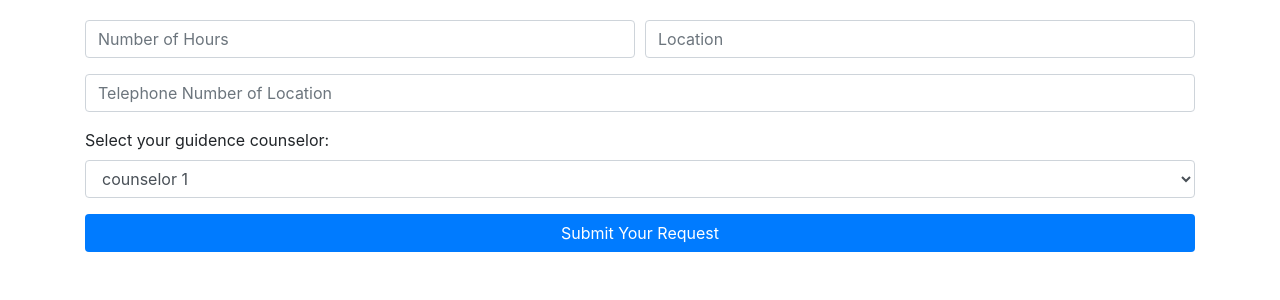
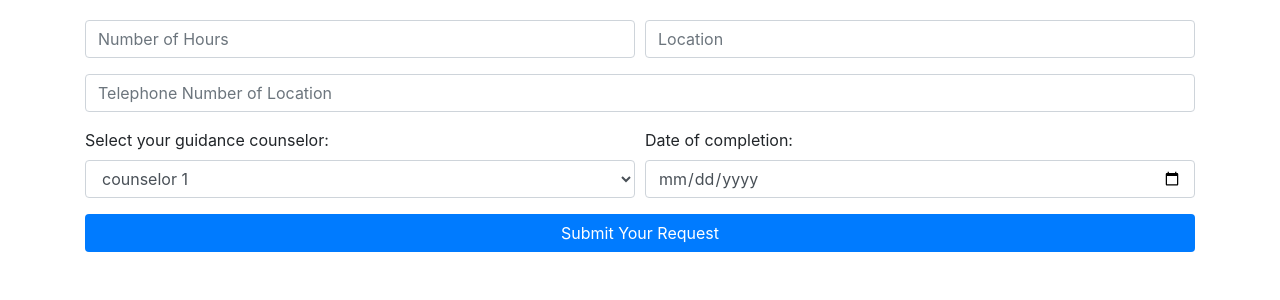
Before and after one commit to doge/ICS3U-Culminating-2019, a Flask app: page /submit in a window 1280 px wide. Shown: the part 56-356 px from the top of the page. Run offline with Flask 2, Linux system fonts and the light colour scheme; a user stored in the database is signed in; data comes from the database, SQL or seed files in the repository; both versions use the stored data as it was after the commit; some libraries are stand-ins or nearby versions.

Commit message:
near completion of students

```diff
--- a/app.py
+++ b/app.py
@@ -18,9 +18,22 @@
             [x] login/registration system -> sqlite3 db
             [x] sessions
 
+            * students *
+                [x] submit a request form
+                [ ] display all requests on home
+
+            * counselors *
+                [ ] approval of requests
+
         * verification process *
             [ ] setup auto-mailer -> google smtp server
             [x] different user accounts (administrator -> counselor -> student)
+
+        * finishing touches *
+            [ ] table on /home that displays all requests
+
+        * organization *
+            [ ] put routes into separate files -> create a directory (/routes) [use 'blueprints']
 
 
 '''
@@ -66,7 +79,8 @@
     if g.user and g.level == "student":
         if request.method == "POST":
             if "submit_button" in request.form:
-                pass
+                insert_new_activity(g.user, request.form['number_of_hours'], request.form['location'], request.form['number_of_location'], request.form['date_of_completion'], request.form['counselor'])
+                flash('Your submission was successful!', 'success')
 
         return render_template("submit.html")
     else:
@@ -91,7 +105,7 @@
 
     # If the user is already logged in,
     if g.user:
-        return redirect(url_for('solve'))
+        return redirect(url_for('home'))
     else:
         return render_template('login.html')
 
--- a/lib/db.py
+++ b/lib/db.py
@@ -105,15 +105,17 @@
     conn.close()
 
 
-def insert_new_activity(username, number_of_hours, location, telephone_number, date_completed):
+def insert_new_activity(username, number_of_hours, location, telephone_number, date_completed, counselor):
     date_submitted = datetime.datetime.now().strftime("%Y-%m-%d")
 
-    to_insert = [(return_user_id(username), number_of_hours, location, telephone_number, date_completed, date_submitted)]
+    to_insert = [(return_user_id(username), username, number_of_hours, location, date_submitted, date_completed,
+                  telephone_number, counselor)]
 
     conn = sqlite3.connect(db_name)
     c = conn.cursor()
 
-    c.executemany("INSERT INTO fractal_users ('id', 'num_of_hours', 'location', 'date_submitted', 'date_of_completion', 'phone_number') VALUES (?, ?, ?, ?, ?, ?)", to_insert)
+    c.executemany("INSERT INTO fractal_activities ('id', 'name', 'num_of_hours', 'location', 'date_submitted', "
+                  "'date_of_completion', 'phone_number', 'counselor') VALUES (?, ?, ?, ?, ?, ?, ?, ?)", to_insert)
     conn.commit()
 
     conn.close()
--- a/templates/login.html
+++ b/templates/login.html
@@ -42,10 +42,10 @@
         <form method="post">
           <div class="form-row">
             <div class="form-group col-md-6">
-              <input type="text" class="form-control" name="username" placeholder="Username">
+              <input type="text" class="form-control" name="username" placeholder="Username" required>
             </div>
             <div class="form-group col-md-6">
-              <input type="password" class="form-control" name="password" placeholder="Password">
+              <input type="password" class="form-control" name="password" placeholder="Password" required>
             </div>
           </div>
             <button type="submit" class="btn btn-primary block" name="login_button">Login</button>
--- a/templates/register.html
+++ b/templates/register.html
@@ -42,14 +42,14 @@
         <form method="post">
           <div class="form-row">
             <div class="form-group col-md-6">
-              <input type="text" class="form-control" name="username" placeholder="Username">
+              <input type="text" class="form-control" name="username" placeholder="Username" required>
             </div>
             <div class="form-group col-md-6">
-              <input type="password" class="form-control" name="password" placeholder="Password">
+              <input type="password" class="form-control" name="password" placeholder="Password" required>
             </div>
           </div>
           <div class="form-group">
-            <input type="email" class="form-control" name="email" placeholder="Email">
+            <input type="email" class="form-control" name="email" placeholder="Email" required>
           </div>
           <button type="submit" class="btn btn-primary block" name="register_button">Register</button>
         </form>
--- a/templates/submit.html
+++ b/templates/submit.html
@@ -45,25 +45,34 @@
         <form method="post">
           <div class="form-row">
             <div class="form-group col-md-6">
-              <input type="text" class="form-control" name="number_of_hours" placeholder="Number of Hours">
+              <input type="number" step="0.1" class="form-control" name="number_of_hours" placeholder="Number of Hours" required>
             </div>
             <div class="form-group col-md-6">
-              <input type="text" class="form-control" name="location" placeholder="Location">
+              <input type="text" class="form-control" name="location" placeholder="Location" required>
             </div>
           </div>
 
             <div class="form-group">
-              <input type="text" class="form-control" name="number_of_location" placeholder="Telephone Number of Location">
+              <input type="tel" class="form-control" name="number_of_location" placeholder="Telephone Number of Location" required>
             </div>
 
-            <div class="form-group">
-              <label for="counselor_dropdown">Select your guidence counselor:</label>
-              <select class="form-control" id="counselor_dropdown">
-                  {% for name in g.counselor_list %}
-                  <option>{{ name }}</option>
-                  {% endfor %}
-              </select>
+            <div class="form-row">
+               <div class="form-group col-md-6">
+                  <label for="counselor_dropdown">Select your guidance counselor:</label>
+                      <select class="form-control" name="counselor">
+                          {% for name in g.counselor_list %}
+                          <option>{{ name }}</option>
+                          {% endfor %}
+                      </select>
+               </div>
+
+                <div class="form-group col-md-6">
+                  <label for="example-date-input">Date of completion:</label>
+                  <input class="form-control" type="date" name="date_of_completion" required>
+                </div>
             </div>
+
+
 
             <button type="submit" class="btn btn-primary block" name="submit_button">Submit Your Request</button>
         </form>
```
Also changed, not shown: database.db.
